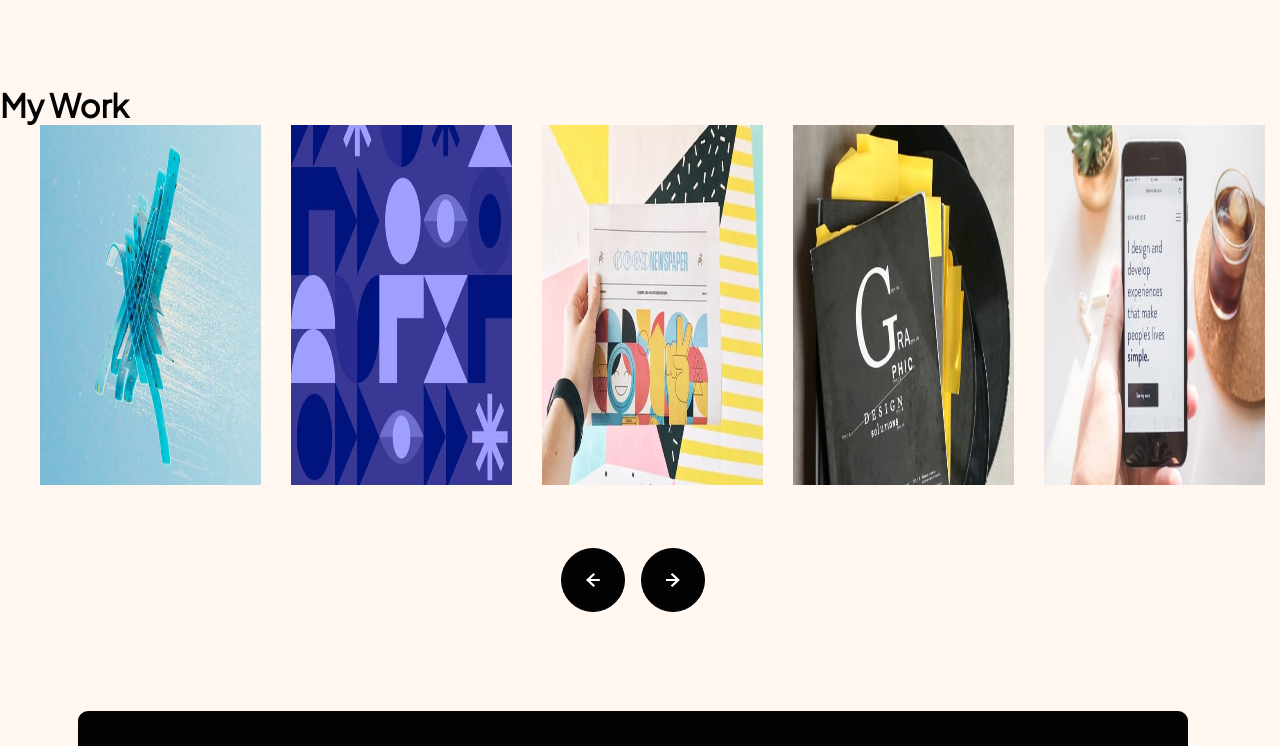
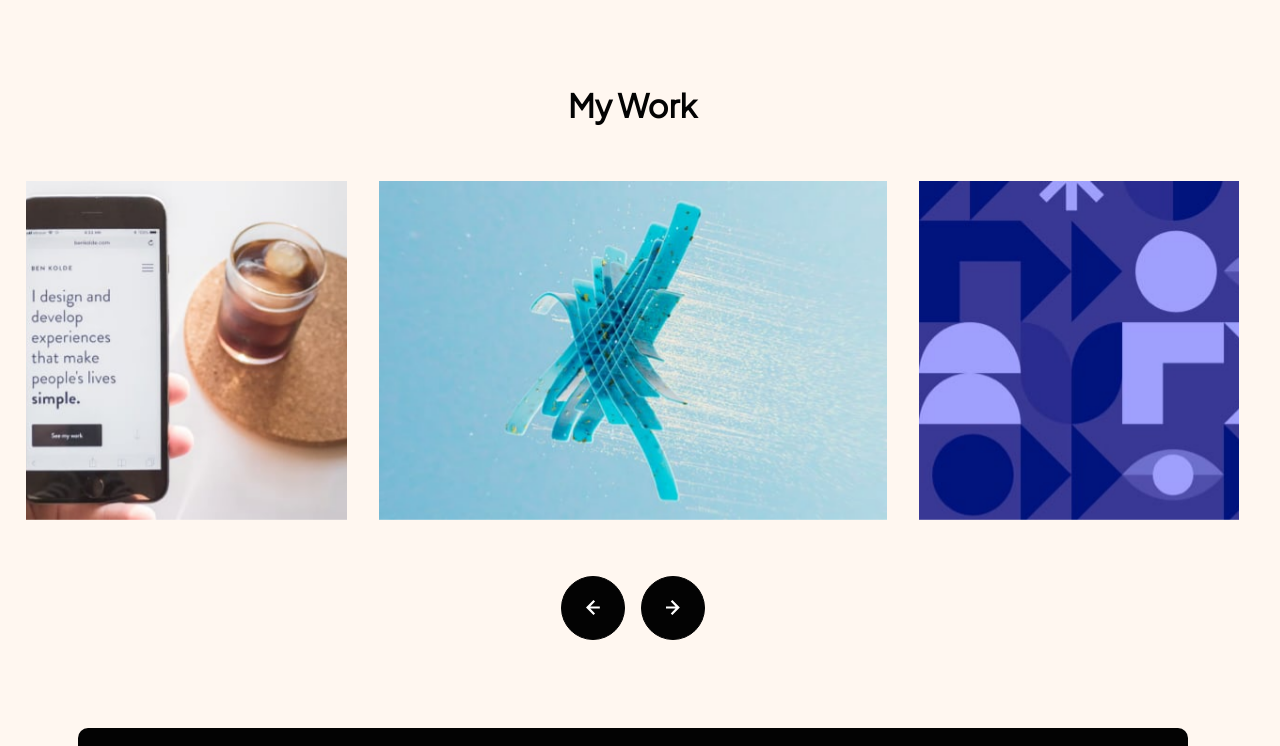
Before and after one commit to pcrescini/single-page-design-portfolio, a website built with Parcel: page src/index.html in a window 1280 px wide. Shown: the part 1314-2060 px from the top of the page. Built offline with nearby package versions, Linux system fonts and the light colour scheme.

Commit message:
update: added embla carousel to 'My Work' section

```diff
--- /dev/null
+++ b/src/assets/css/embla.css
@@ -0,0 +1,92 @@
+.embla {
+  --slide-spacing: 2rem;
+  --slide-size: 540px;
+  --slide-height: 19rem;
+  padding: 0 1.6rem;
+}
+
+.embla__viewport {
+  overflow: hidden;
+  margin-bottom: 3.5rem;
+}
+
+.embla__container {
+  backface-visibility: hidden;
+  display: flex;
+  touch-action: pan-y;
+  margin-left: calc(var(--slide-spacing) * -1);
+}
+
+.embla__slide {
+  flex: 0 0 var(--slide-size);
+  min-width: 0;
+  padding-left: var(--slide-spacing);
+  position: relative;
+}
+
+.embla__slide__img {
+  display: block;
+  height: var(--slide-height);
+  width: 100%;
+  object-fit: cover;
+}
+
+.embla__slide__number > span {
+  color: var(--brand-primary);
+  background-image: linear-gradient(
+    45deg,
+    var(--brand-primary),
+    var(--brand-secondary)
+  );
+  background-clip: text;
+  -webkit-background-clip: text;
+  -webkit-text-fill-color: transparent;
+  font-size: 1.6rem;
+  display: block;
+  position: absolute;
+  top: 0;
+  left: 0;
+  right: 0;
+  bottom: 0;
+}
+
+.embla__button {
+  -webkit-appearance: none;
+  background-color: transparent;
+  touch-action: manipulation;
+  display: inline-flex;
+  text-decoration: none;
+  cursor: pointer;
+  border: 0;
+  padding: 0;
+  margin: 0;
+}
+
+.embla__buttons {
+  display: flex;
+  align-items: center;
+  justify-content: center;
+  gap: 1rem;
+}
+
+.embla__button {
+  z-index: 1;
+  color: var(--background-site);
+  display: flex;
+  align-items: center;
+  justify-content: center;
+  cursor: pointer;
+  border-radius: 50%;
+  width: 4rem;
+  height: 4rem;
+  padding: 1.5rem;
+}
+
+.embla__button:disabled {
+  opacity: 0.3;
+}
+
+.embla__button__svg {
+  width: 65%;
+  height: 65%;
+}
--- /dev/null
+++ b/src/assets/js/arrows-buttons.js
@@ -0,0 +1,42 @@
+const addTogglePrevNextBtnsActive = (emblaApi, prevBtn, nextBtn) => {
+  const togglePrevNextBtnsState = () => {
+    if (emblaApi.canScrollPrev()) prevBtn.removeAttribute('disabled');
+    else prevBtn.setAttribute('disabled', 'disabled');
+
+    if (emblaApi.canScrollNext()) nextBtn.removeAttribute('disabled');
+    else nextBtn.setAttribute('disabled', 'disabled');
+  };
+
+  emblaApi
+    .on('select', togglePrevNextBtnsState)
+    .on('init', togglePrevNextBtnsState)
+    .on('reInit', togglePrevNextBtnsState);
+
+  return () => {
+    prevBtn.removeAttribute('disabled');
+    nextBtn.removeAttribute('disabled');
+  };
+};
+
+export const addPrevNextBtnsClickHandlers = (emblaApi, prevBtn, nextBtn) => {
+  const scrollPrev = () => {
+    emblaApi.scrollPrev();
+  };
+  const scrollNext = () => {
+    emblaApi.scrollNext();
+  };
+  prevBtn.addEventListener('click', scrollPrev, false);
+  nextBtn.addEventListener('click', scrollNext, false);
+
+  const removeTogglePrevNextBtnsActive = addTogglePrevNextBtnsActive(
+    emblaApi,
+    prevBtn,
+    nextBtn
+  );
+
+  return () => {
+    removeTogglePrevNextBtnsActive();
+    prevBtn.removeEventListener('click', scrollPrev, false);
+    nextBtn.removeEventListener('click', scrollNext, false);
+  };
+};
--- /dev/null
+++ b/src/assets/js/main.js
@@ -0,0 +1,19 @@
+import EmblaCarousel from 'embla-carousel';
+import { addPrevNextBtnsClickHandlers } from './arrows-buttons';
+import '../css/embla.css';
+
+const OPTIONS = { containScroll: 'trimSnaps', loop: true };
+
+const emblaNode = document.querySelector('.embla');
+const viewportNode = emblaNode.querySelector('.embla__viewport');
+const prevBtn = emblaNode.querySelector('.embla__button--prev');
+const nextBtn = emblaNode.querySelector('.embla__button--next');
+const emblaApi = EmblaCarousel(viewportNode, OPTIONS);
+
+const removePrevNextBtnsClickHandlers = addPrevNextBtnsClickHandlers(
+  emblaApi,
+  prevBtn,
+  nextBtn
+);
+
+emblaApi.on('destroy', removePrevNextBtnsClickHandlers);
--- a/src/assets/scss/abstracts/_mixins.scss
+++ b/src/assets/scss/abstracts/_mixins.scss
@@ -29,6 +29,12 @@ $colors-list: (
   }
 }
 
+@mixin small {
+  @media only screen and (max-width: $small) {
+    @content;
+  }
+}
+
 @mixin tablet {
   @media only screen and (max-width: $tablet) {
     @content;
--- a/src/assets/scss/abstracts/_variables.scss
+++ b/src/assets/scss/abstracts/_variables.scss
@@ -31,7 +31,8 @@ $global-transition: all 0.25s cubic-bezier(0.645, 0.045, 0.355, 1);
 $regular-border-radius: 10px;
 
 // Screen Sizes
-$mobile: 480px;
+$mobile: 500px;
+$small: 650px;
 $tablet: 768px;
 $large: 1024px;
 $desktop: 1200px;
--- a/src/assets/scss/components/_carousel.scss
+++ b/src/assets/scss/components/_carousel.scss
@@ -38,3 +38,16 @@
     }
   }
 }
+
+.embla {
+  overflow: hidden;
+}
+
+.embla__container {
+  display: flex;
+}
+
+.embla__slide {
+  flex: 0 0 100%;
+  min-width: 0;
+}
--- a/src/assets/scss/styles.scss
+++ b/src/assets/scss/styles.scss
@@ -93,7 +93,7 @@
     }
   }
 
-  @include mobile {
+  @include small {
     flex-direction: column;
     max-width: calc(100vw - 32px);
     text-align: center;
@@ -122,7 +122,25 @@
 }
 
 .work {
-  overflow-x: hidden;
+  margin-bottom: 5.5rem;
+
+  h3 {
+    text-align: center;
+    margin-bottom: 3.5rem;
+  }
+
+  @include tablet {
+    margin-bottom: 7.5rem;
+  }
+
+  @include mobile {
+    margin-bottom: 6.25rem;
+
+    h3 {
+      font-size: 1.5rem;
+      margin-bottom: 2rem;
+    }
+  }
 }
 
 .book {
--- a/src/index.html
+++ b/src/index.html
@@ -37,7 +37,7 @@
     <div class="left"><img src="assets/images/image-amy.webp" alt="Hi, I'm Amy" height="445" width="445" /></div>
 
     <div class="right">
-      <h2>I’m Amy, and I’d love to work on your next project</h2>
+      <h2>I&rsquo;m Amy, and I&rsquo;d love to work on your next project</h2>
 
       <p>
         I love working with others to create beautiful design solutions. I&rsquo;ve designed everything from brand
@@ -49,19 +49,21 @@
   </section>
   <section class="work">
     <h3>My Work</h3>
-    <div class="carousel-wrapper">
-      <ul class="carousel">
-        <li><img src="/src/assets/images/image-slide-1.jpg" /></li>
-        <li><img src="/src/assets/images/image-slide-2.jpg" /></li>
-        <li><img src="/src/assets/images/image-slide-3.jpg" /></li>
-        <li><img src="/src/assets/images/image-slide-4.jpg" /></li>
-        <li><img src="/src/assets/images/image-slide-5.jpg" /></li>
-      </ul>
-      <div class="carousel-controls">
-        <button class="carousel__button--prev primary"><img src="/src/assets/images/icon-arrow-left.svg"
-            alt="Previous" /></button>
-        <button class="carousel__button--next primary"><img src="/src/assets/images/icon-arrow-right.svg"
-            alt="Next" /></button>
+    <div class="embla">
+      <div class="embla__viewport">
+        <div class="embla__container">
+          <div class="embla__slide"><img src="/src/assets/images/image-slide-1.jpg" alt="" /></div>
+          <div class="embla__slide"><img src="/src/assets/images/image-slide-2.jpg" alt="" /></div>
+          <div class="embla__slide"><img src="/src/assets/images/image-slide-3.jpg" alt="" /></div>
+          <div class="embla__slide"><img src="/src/assets/images/image-slide-4.jpg" alt="" /></div>
+          <div class="embla__slide"><img src="/src/assets/images/image-slide-5.jpg" alt="" /></div>
+        </div>
+      </div>
+      <div class="embla__buttons">
+        <button class="embla__button embla__button--prev primary" type="button"><img
+            src="/src/assets/images/icon-arrow-left.svg" alt="Previous" /></button>
+        <button class="embla__button embla__button--next primary" type="button"><img
+            src="/src/assets/images/icon-arrow-right.svg" alt="Next" /></button>
       </div>
     </div>
   </section>
@@ -81,6 +83,7 @@
     <img src="assets/images/logo.svg" alt="Logo" />
     <button class="primary">Free Consultation</button>
   </footer>
+  <script src="assets/js/main.js" type="module"></script>
 </body>
 
 </html>
```
